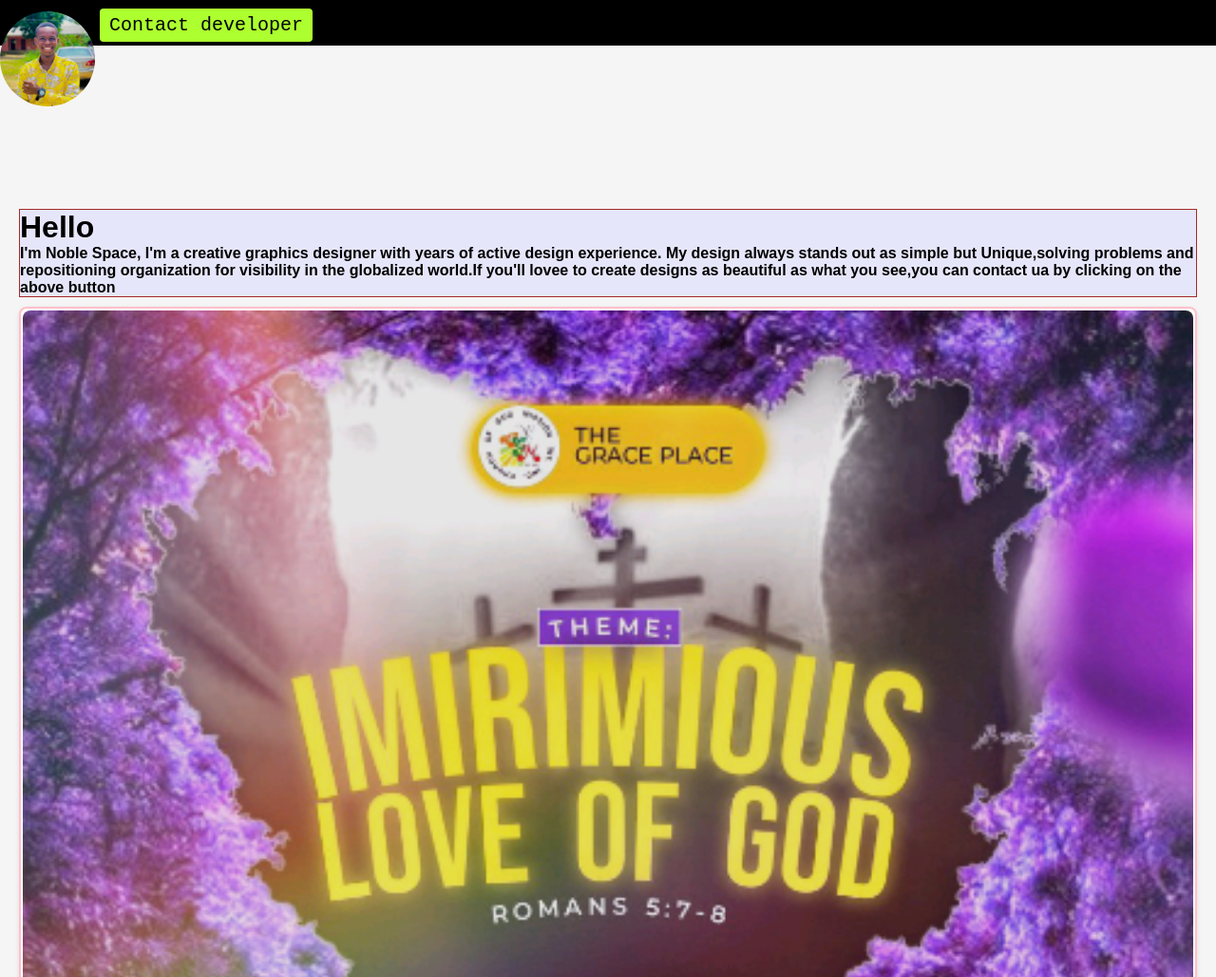
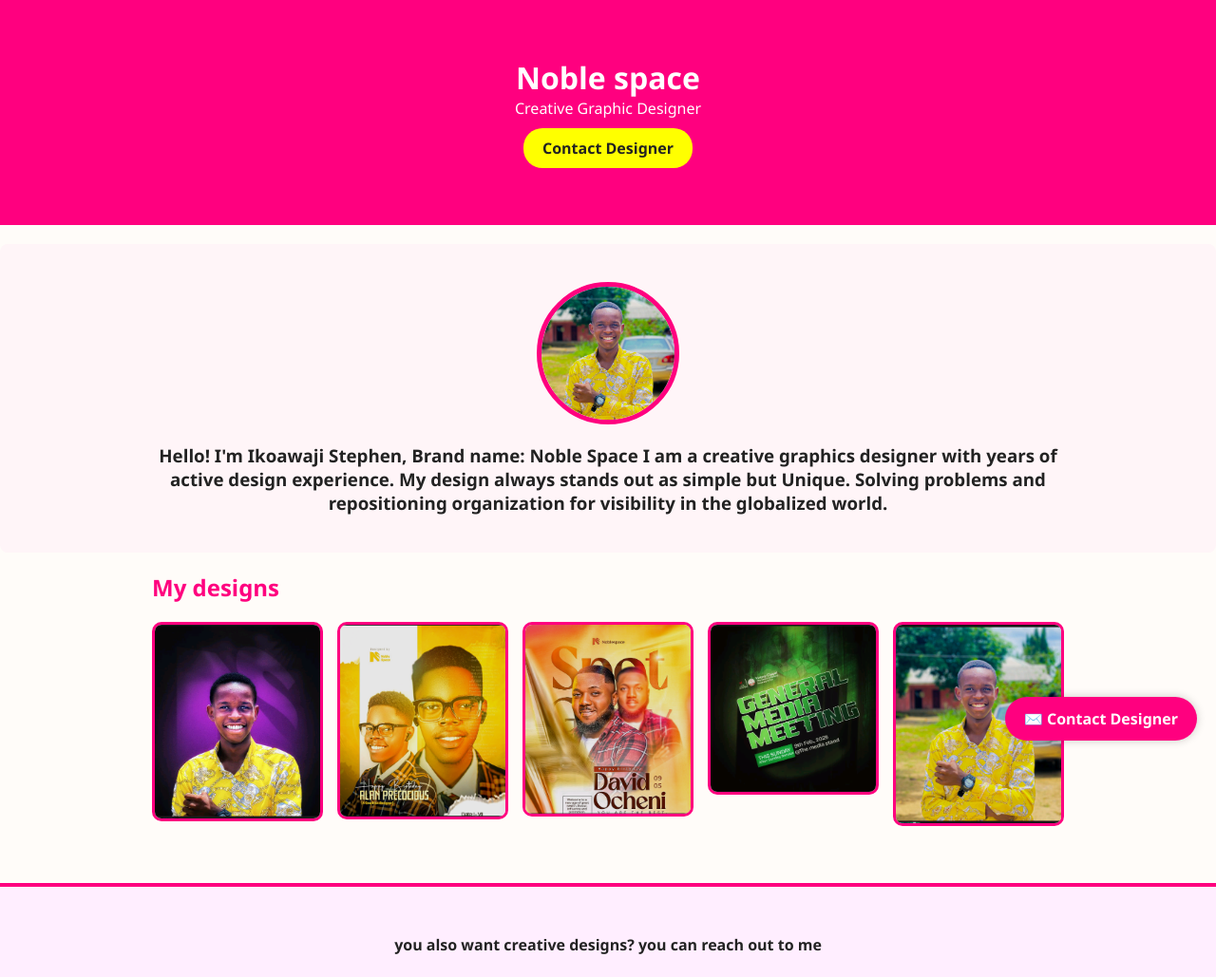
Before and after one commit to joejoe-max/Portfolio-, a plain HTML site: page index.html in a window 1280 px wide. Shown: the top 1029 px of the page at 95% size. Drawn offline with Linux system fonts and the light colour scheme.

Commit message:
Add files via upload

```diff
--- a/index.html
+++ b/index.html
@@ -2,48 +2,53 @@
 <html lang="en">
 <head>
   <meta charset="UTF-8" />
-  <meta name="viewport" content="width=device-width, initial-scale=1.0" />
-  <title>Product Layout</title>
-  <link rel="stylesheet" href="./style.css" />
+  <meta name="viewport" content="width=device-width, initial-scale=1.0"/>
+  <title>Flashy Portfolio</title>
+  <link rel="stylesheet" href="style.css"/>
 </head>
 <body>
-  <nav class="side">
-    <div id="pp">
-    <div class = "picture">
-      <img src="profilepic.png" alt="profile pic">
-      <span class="pic">
-        <button><a href="https://wa.me/2349012766585?text=Hi%20Noble%2C%20I%20love%20your%20designs%20and%20my%20name%20is%20%3A" target="_blank">Contact developer</a></span></button>
+  <header>
+    <div class="container">
+      <h1>Noble space</h1>
+      <p>Creative Graphic Designer</p>
+      <a href="Here’s your https://wa.me/2349012766585?text=Hi%20Noble%2C%20I%20love%20your%20designs%20and%20my%20name%20is%20%3A" class="btn top-btn">Contact Designer</a>
     </div>
-    </nav>
+  </header>
+
+  <section class="intro">
+    <div class="container">
+      <img src="profilepic.png" alt="My Photo" class="profile-pic" />
+      <h3><p>Hello! I'm Ikoawaji Stephen, <b>Brand name: Noble Space</b>
+I am a creative graphics designer with  years of active design experience.
+
+My design always stands out as simple but Unique. Solving problems and repositioning organization for visibility in the globalized world.</p></h3>
     </div>
-  <main>
-    <div class= "pic">
-      <h2><h1><b>Hello</h1> I'm Noble Space,
-I'm a creative graphics designer with  years of active design experience.
-My design always stands out as simple but Unique,solving problems and repositioning organization for visibility in
- the globalized world.If you'll lovee to create designs as beautiful as what you see,you can contact ua by clicking on the above button</h2></b></div>
+  </section>
+
+  <section class="projects">
     <div class="container">
-      <div class="product">
-        <img src="design1.png" alt="a sample design">
+      <h2>My designs</h2>
+      <div class="gallery">
+        <img src="design6.png" alt="Product 1" />
+        <img src="design5.png" alt="Product 2" />
+        <img src="design4.png" alt="Product 3" />
+        <img src="design3.png" alt="Product 4" />
+        <img src="profilepic.png" alt="Product 5" />
       </div>
-      <div class="product">
-        <img src="design2.png" alt="a sample design">>
-      </div>
-      <div class="product">
-        <img src="design3.png"alt="a sample design">>
-      </div>
-      <div class="product">
-        <img src="design4.png" alt="a sample design">
-      </div>
-      <div class="product">
-        <img src="design5.png" alt="a sample design">
-      </div>
-      <div class="product">
-        <img src="design6.png" alt="a sample design">
-      </div>
+    </div>
+  </section>
 
+  <section id="contact" class="contact">
+    <div class="container">
+      <h4>you also want creative designs? you can reach out to me
+      </h4>
+    </div>
+  </section>
 
-    </div>
-  </main>
+  <a href="Here’s your https://wa.me/2349012766585?text=Hi%20Noble%2C%20I%20love%20your%20designs%20and%20my%20name%20is%20%3A"class="fixed-btn">✉️ Contact Designer</a>
+
+  <footer>
+    <p>© 2025 Noble space</p>
+  </footer>
 </body>
 </html>
--- a/style.css
+++ b/style.css
@@ -1,108 +1,104 @@
+
+
 * {
-  box-sizing: border-box;
   margin: 0;
   padding: 0;
+  box-sizing: border-box;
 }
 
-body{
-  margin-top: 25vh;
-  font-family: Arial, sans-serif;
-  background-color: whitesmoke;
-  padding: 20px;
-}
-#pp{
-  background-color: black;
-  height: 50%;
-  width: 100%;
-  margin-top: 0px;
-  top: 0;
-  left:0;
-  right:0;
-}
-nav{
-  display: flex;
-  padding-top: 0vh;
-  background-color: whitesmoke;
-  position: fixed;
-  top: 0;
-  right: 0;
-  left: 0;
-  width: 100%;
-  height: 12vh;
-  z-index: 1000;
-  gap: 5px;
-  border: 2px black 1px ppx 2px;
-}
-.pic{
-  color: black;
-  text-decoration: none;
-  text-decoration: none;
-}
-main > .pic{
-  border: 0.25px solid brown;
-  background-color: lavender;
-  margin-bottom: 10px;
-}
-.side{
-  display: flex;
-  font-size:10px;
-  font-family: monospace;
-}
-.picture{
-  display: flex;
-  gap: 5px;
-}
-.picture img{
-  margin-top: 12px;
-  height: 100px;
-  width: 100px;
-  aspect-ratio: 1/1;
-  object-fit: cover;
-  border-radius: 50%;
-  flex-wrap: wrap;
-  flex-shrink: 0;
-  font-size: 13px;
-
+body {
+  font-family: 'Segoe UI', sans-serif;
+  background: #fffcf9;
+  color: #222;
 }
 
 .container {
-  display: flex;
-  gap: 25px;
-  box-sizing: border-box;
-  justify-content: center;
-  flex-wrap: wrap;
+  width: 90%;
+  max-width: 1000px;
+  margin: auto;
+  padding: 20px;
 }
 
-.product {
-  background-color: white;
-  border: 2px solid pink;
-  gap: 20px ;
+header {
+  background: #ff007f;
+  color: white;
+  padding: 40px 0;
+  text-align: center;
+  position: relative;
+}
+
+header .btn {
+  background: yellow;
+  padding: 10px 20px;
+  color: #222;
+  border: none;
+  border-radius: 20px;
+  font-weight: bold;
+  text-decoration: none;
+  display: inline-block;
+  margin-top: 10px;
+}
+
+.intro {
+  background: #fff5f8;
+  margin-top: 20px;
   border-radius: 8px;
-  padding: 2px 2px;
+  text-align: center;
+  padding: 20px;
+}
+
+.profile-pic {
+  width: 150px;
+  height: 150px;
+  object-fit: cover;
+  border-radius: 50%;
+  border: 5px solid #ff007f;
+  margin-bottom: 15px;
+}
+
+.projects h2 {
+  color: #ff007f;
+  margin-bottom: 20px;
+}
+
+.gallery {
+  display: grid;
+grid-template-columns: repeat(auto-fit, minmax(150px, 1fr));
+  gap: 15px;
+}
+
+.gallery img {
   width: 100%;
-  overflow: hidden;
-  aspect-ratio: 1/1;
-  justify-content: center;
-  box-shadow: 0 2px 5px rgba(0,0,0,0.1);
+  border-radius: 10px;
+  border: 3px solid #ff007f;
+  object-fit: cover;
 }
-.product img{
-  aspect-ratio: 1/1;
-  object-fit: cover;
-  width: 100%;
-  aspect-ratio:1/1;
-  display: block;
-  justify-content:  center;
-  border-radius: 8px;
+
+.contact {
+  background: #ffeeff;
+  margin-top: 40px;
+  padding: 30px;
+  text-align: center;
+  border-top: 4px solid #ff007f;
 }
-button,a{
-  margin-top: 9px;
-  padding: 6px 5px;
-  border: none;
-  background-color: greenyellow;
-  color: black;
-  font-size:20px;
-  border-radius: 4px;
-  cursor: pointer;
+
+footer {
+  background: #222;
+  color: white;
+  text-align: center;
+  padding: 20px;
+}
+
+.fixed-btn {
+  position: fixed;
+  bottom: 20px;
+  right: 20px;
+  background: #ff007f;
+  color: white;
+  padding: 12px 20px;
+  border-radius: 30px;
   text-decoration: none;
-  font-family: monospace;
+  font-weight: bold;
+  box-shadow: 0 0 10px rgba(0,0,0,0.2);
+  z-index: 1000;
 }
```
